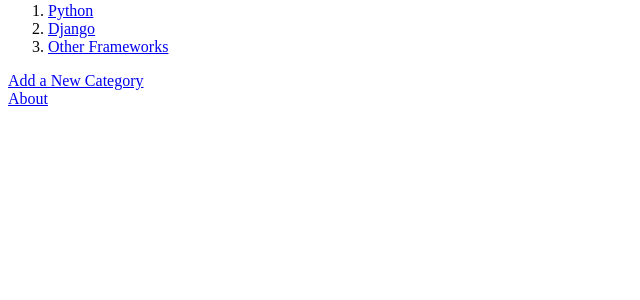
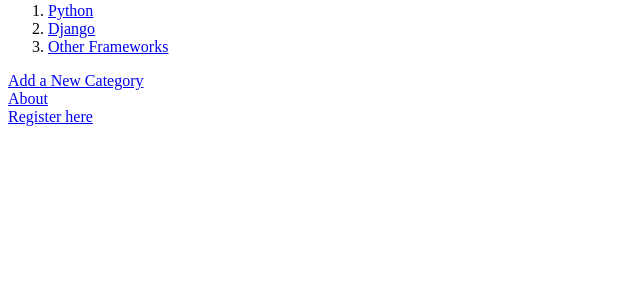
Before and after one commit to IvanVucetic/tango_with_django_project, a Django app: page /rango/ in a window 1280 px wide. Shown: the part 199-499 px from the top of the page, without its empty margins (0-640 px from the left). Run offline with Django 3.2, Linux system fonts and the light colour scheme; data comes from the database, SQL or seed files in the repository.

Commit message:
link to registration page

```diff
--- a/templates/rango/index.html
+++ b/templates/rango/index.html
@@ -26,7 +26,8 @@
 		<strong>There are no categories present.</strong>
 	{% endif %}
 
-	<a href="/rango/add_category">Add a New Category</a> <br />
-	<a href="/rango/about/">About</a>
+	<a href="/rango/add_category/">Add a New Category</a> <br />
+	<a href="/rango/about/">About</a> <br />
+	<a href="/rango/register/">Register here</a>
 </body>
 </html>
```
